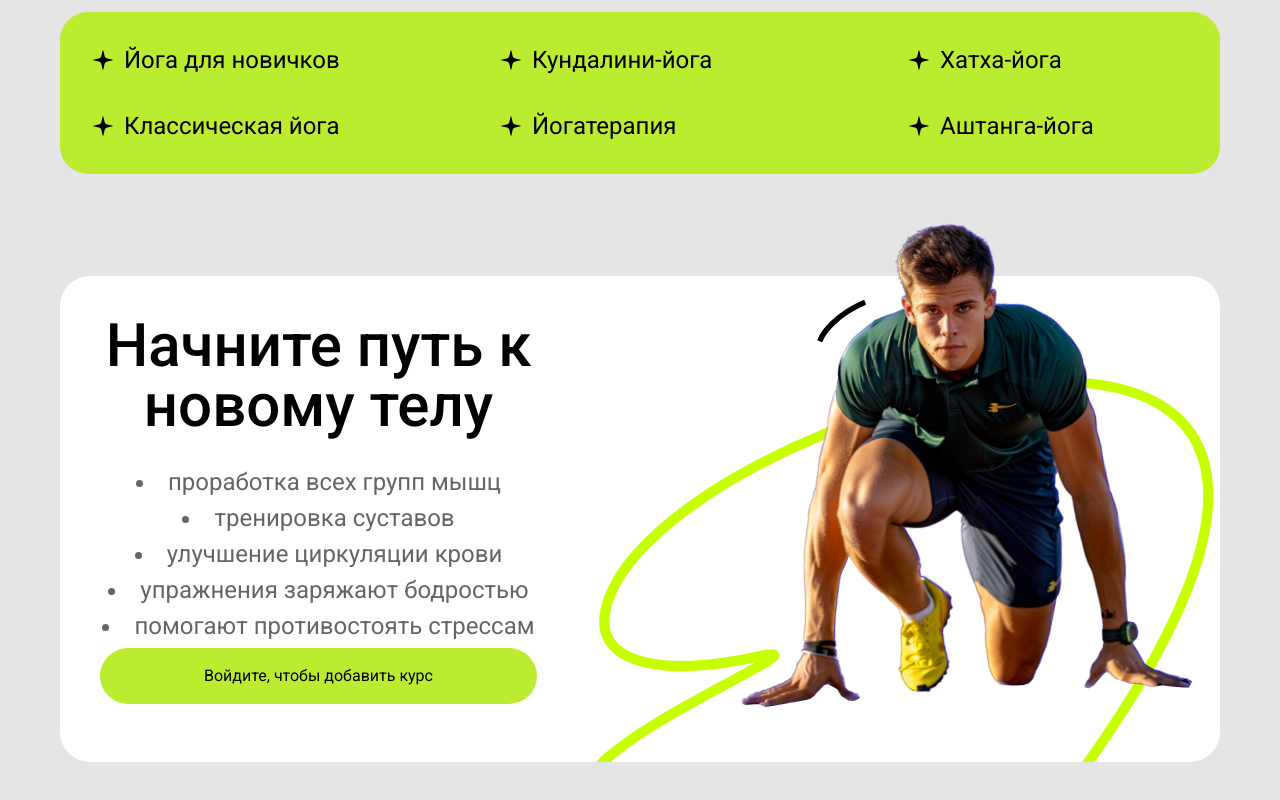
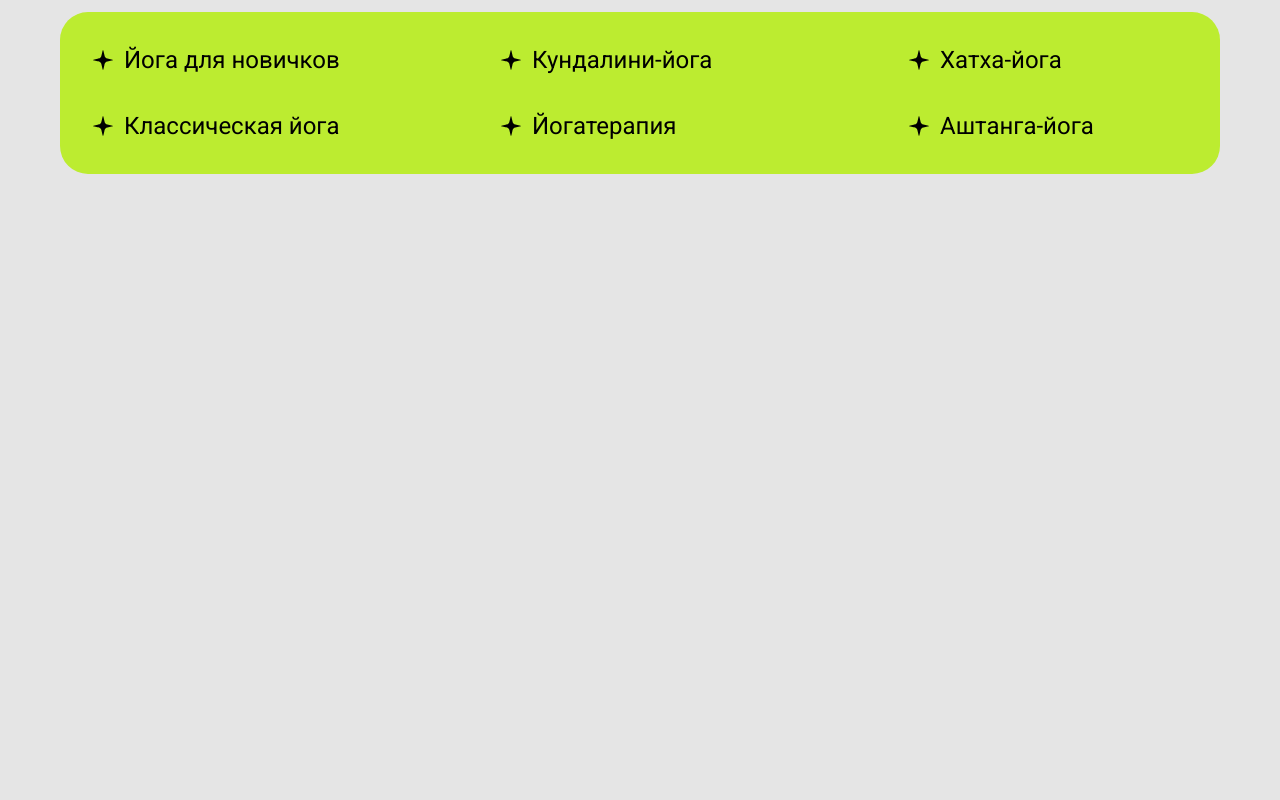
Before and after one commit to ax1lebafer/fitness, a React (Vite) app: page /courses in a window 1280 px wide. Shown: the part 934-1734 px from the top of the page. After the commit the page ends 1108 px from the top, so only its background shows below. Built offline with nearby package versions, Linux system fonts and the light colour scheme.

Commit message:
Начал перенос проекта с Next.js на Vite React

```diff
--- a/src/pages/CoursePage.tsx
+++ b/src/pages/CoursePage.tsx
@@ -9,7 +9,7 @@ export default function CoursePage() {
       <Banner />
       <Tenets />
       <Directions />
-      <StartBanner />
+      {/*<StartBanner />*/}
     </main>
   );
 }
```
